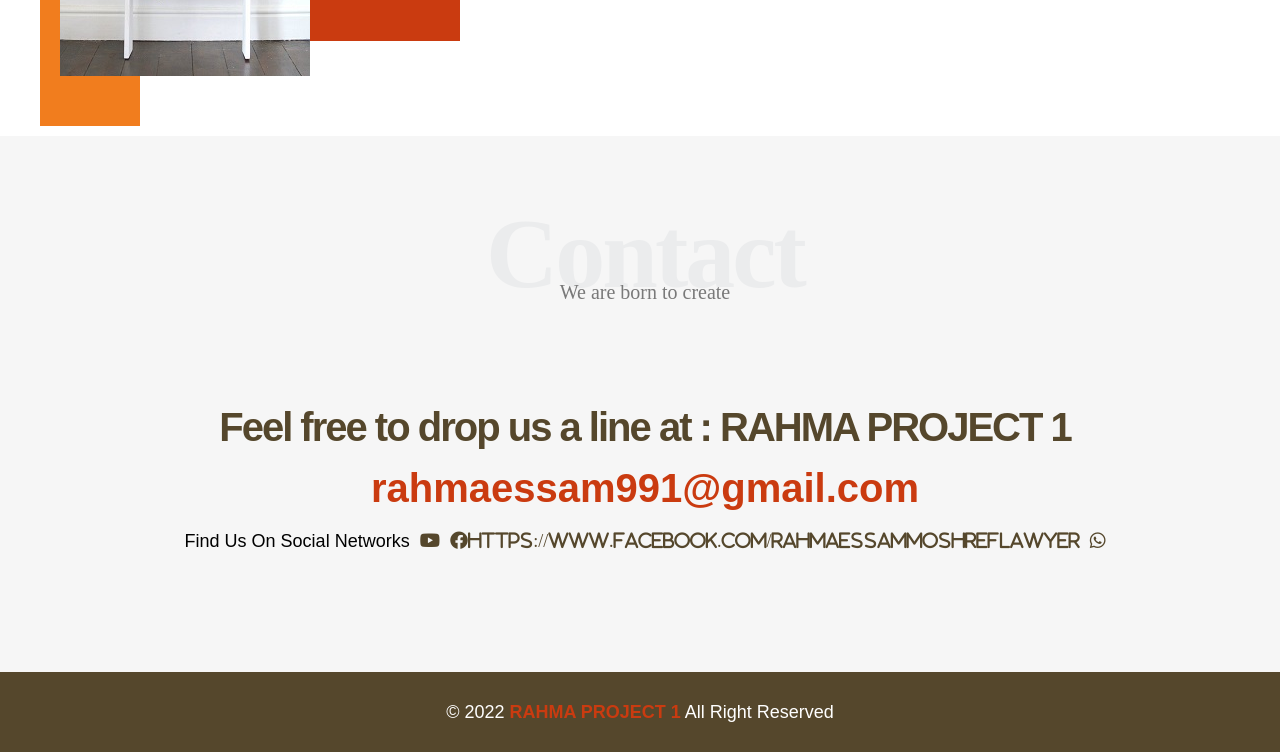
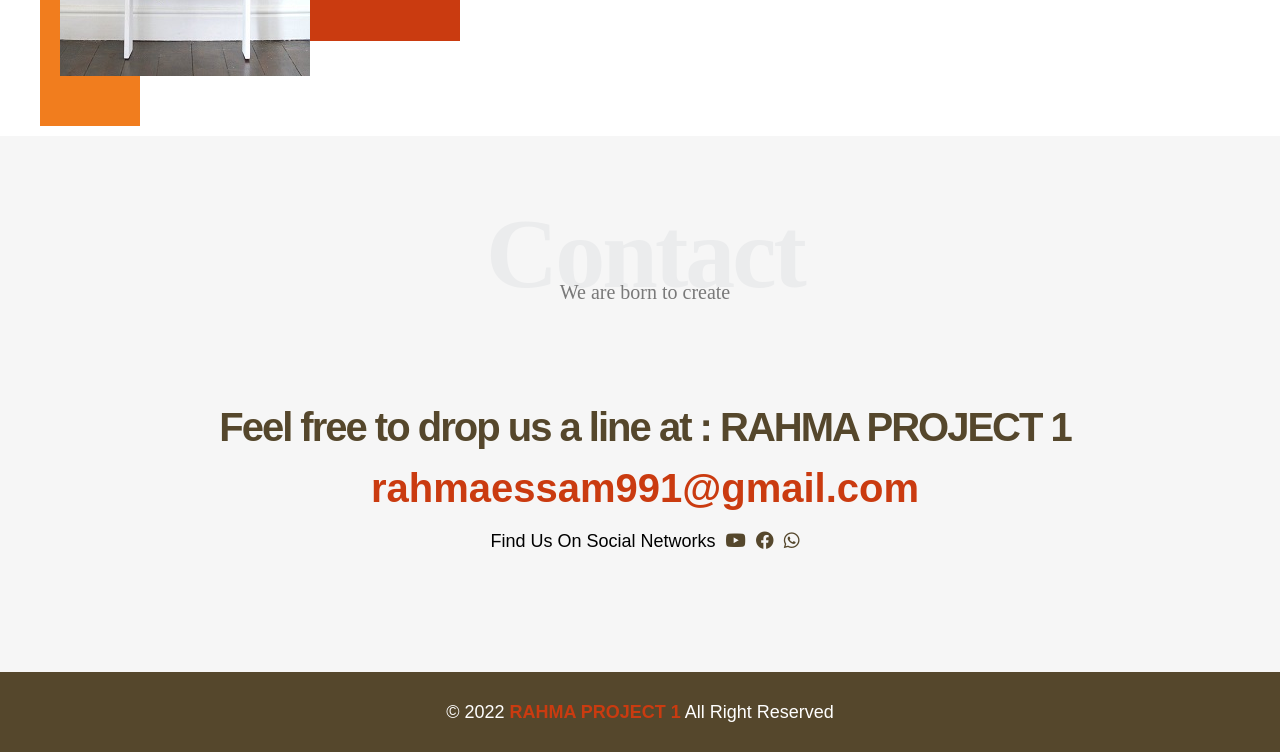
Before and after one commit to rahma991/RAHMA-P1, a plain HTML site: page index.html in a window 1280 px wide. Shown: the part 3232-3984 px from the top of the page. Drawn offline with Linux system fonts and the light colour scheme.

Commit message:
face page

```diff
--- a/index.html
+++ b/index.html
@@ -216,7 +216,7 @@
             <div class="social">
                 Find Us On Social Networks
                 <i class="fab fa-youtube"></i>
-                <i class="fab fa-facebook">https://www.facebook.com/rahmaessammoshreflawyer</i>
+                <i class="fab fa-facebook"><a href="www.facebook.com/rahmaessammoshreflawyer"></a></i>
                 <i class="fab fa-whatsapp"></i>
             </div>
         </div>
```
